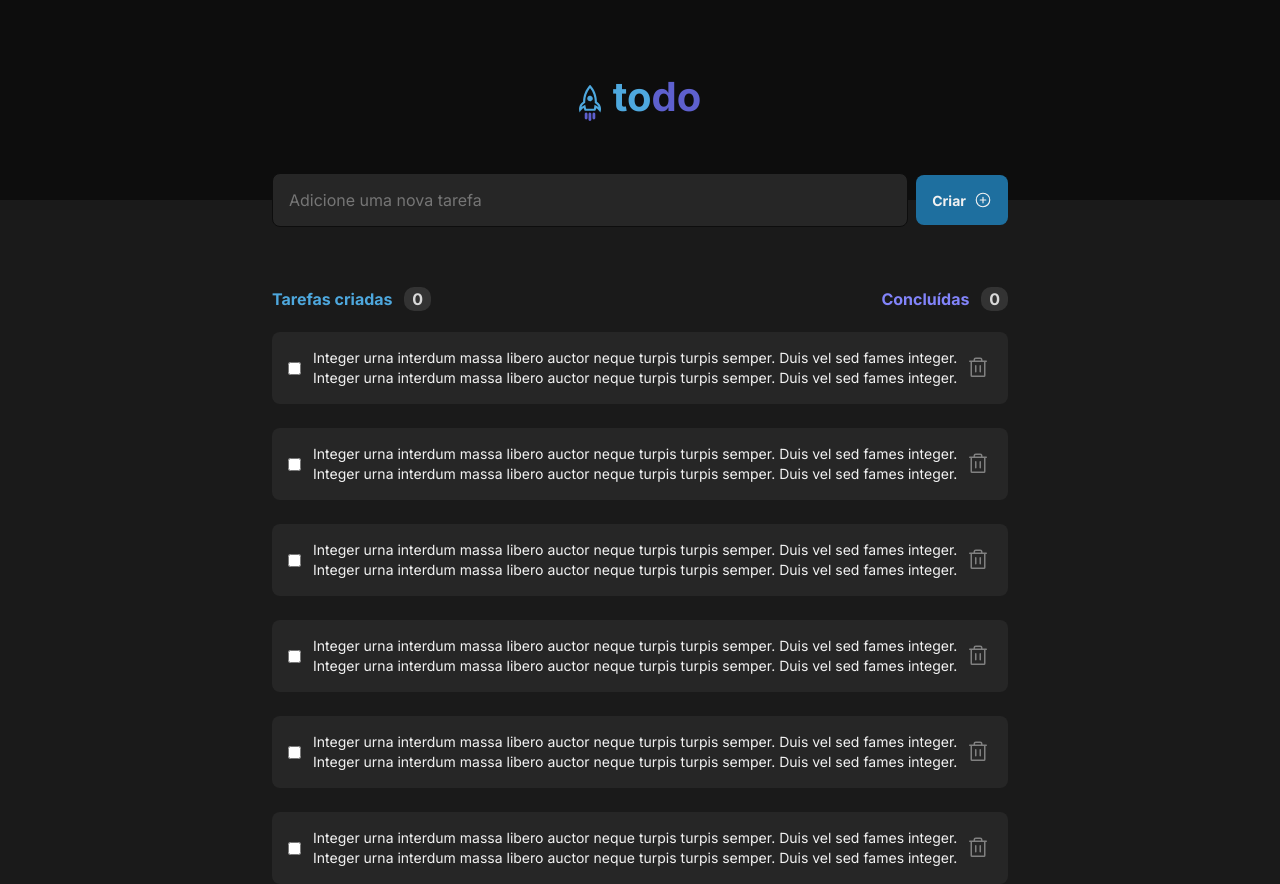
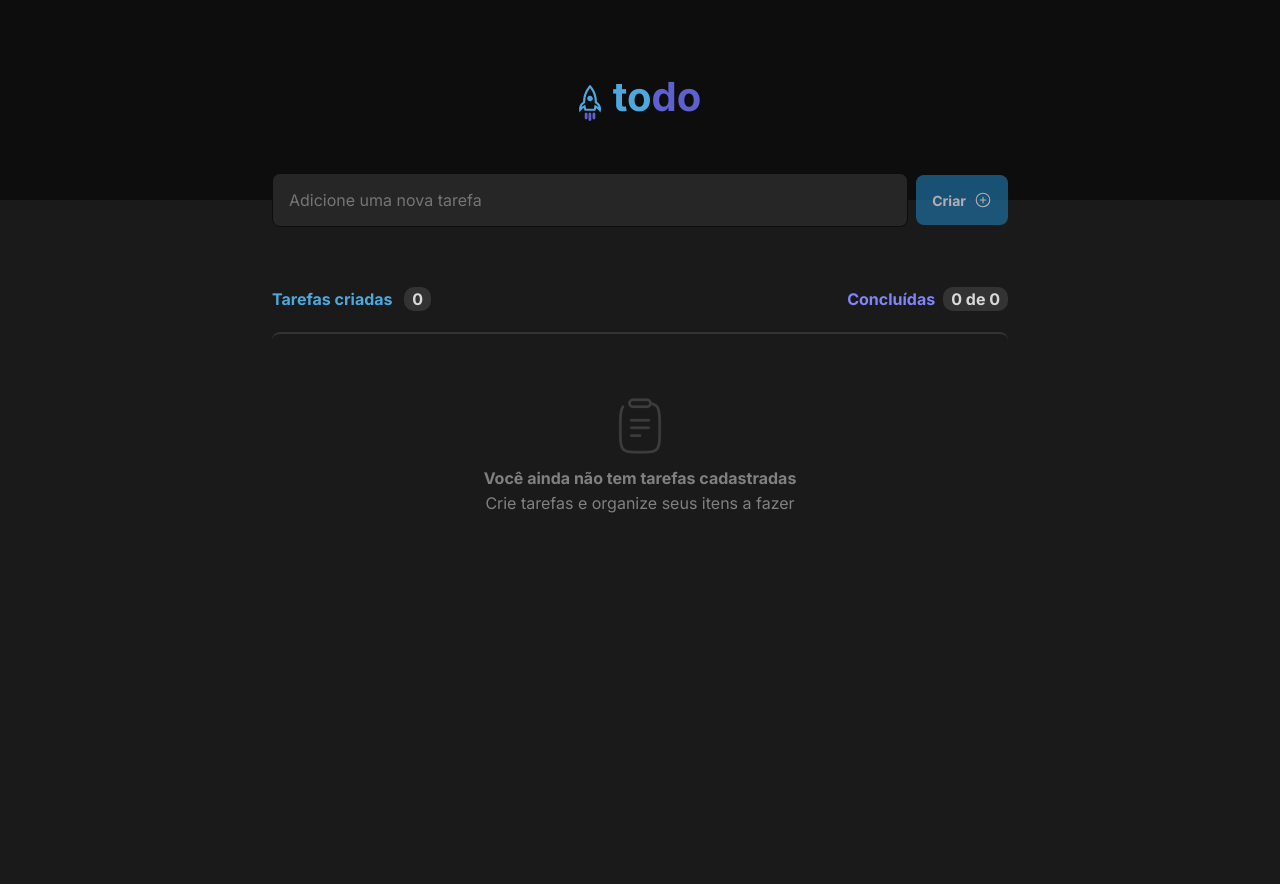
Before and after one commit to paulobrun0/Todo_List, a React (Vite) app: page / in a window 1280 px wide. After the commit the page ends 800 px from the top, so only its background shows below. Built offline with nearby package versions, Linux system fonts and the light colour scheme.

Commit message:
Adicionando Wallpapper

```diff
--- a/src/assets/components/NewTask.jsx
+++ b/src/assets/components/NewTask.jsx
@@ -1,34 +1,85 @@
 import styles from "./Newtask.module.css";
 import { PlusCircle } from "@phosphor-icons/react";
 import { Task } from "./Task";
+import { v4 as uuidv4 } from "uuid";
+import { useState } from "react";
+import { TaskEmpty } from "./TaskEmpty";
 
 export const NewTask = () => {
+  const [tasks, setTasks] = useState([]);
+  const [newTask, setNewTask] = useState("");
+
+  const handleAddTask = (e) => {
+    e.preventDefault();
+    const newTaskContent = { id: uuidv4(), content: newTask, done: false };
+    setTasks([...tasks, newTaskContent]);
+    setNewTask("");
+  };
+
+  const onDeleteTask = (id) => {
+    const deleteTask = tasks.filter((task) => task.id !== id);
+    setTasks(deleteTask);
+  };
+
+  const taskIsComplete = (id) => {
+    const updatedTasks = tasks.map((task) =>
+      task.id === id ? { ...task, done: !task.done } : task
+    );
+    setTasks(updatedTasks);
+  };
+
+  const completedTasks = tasks.filter((task) => task.done);
+  const completedTaskCount = completedTasks.length;
+
+  const handleNewTaskInvalid = (e) => {
+    e.target.setCustomValidity("Esse campo é obrigatório");
+  };
+
+  const isNewTaskEmpty = newTask.length === 0;
+
   return (
     <div className={styles.taskContainer}>
-      <form className={styles.form}>
+      <form onSubmit={handleAddTask} className={styles.form}>
         <input
           className={styles.inputTask}
           type="text"
           placeholder="Adicione uma nova tarefa"
+          value={newTask}
+          onChange={(e) => setNewTask(e.target.value)}
+          onInvalid={handleNewTaskInvalid}
+          required
         />
-        <button className={styles.btnCreate}>
+        <button className={styles.btnCreate} disabled={isNewTaskEmpty}>
           Criar <PlusCircle size={18} />
         </button>
       </form>
       <div className={styles.headerTast}>
         <p className={styles.tasks}>
-          Tarefas criadas <span>0</span>
+          Tarefas criadas <span>{tasks.length}</span>
         </p>
         <p className={styles.taskDone}>
-          Concluídas <span>0</span>
+          Concluídas
+          <span>
+            {completedTaskCount} de {tasks.length}
+          </span>
         </p>
       </div>
-      <Task />
-      <Task />
-      <Task />
-      <Task />
-      <Task />
-      <Task />
+      <div className={styles.tasks}>
+        {tasks.length ? (
+          tasks.map((task) => (
+            <Task
+              key={task.id}
+              id={task.id}
+              done={task.done}
+              content={task.content}
+              onDeleteTask={onDeleteTask}
+              taskIsComplete={taskIsComplete}
+            />
+          ))
+        ) : (
+          <TaskEmpty />
+        )}
+      </div>
     </div>
   );
 };
--- a/src/assets/components/NewTask.module.css
+++ b/src/assets/components/NewTask.module.css
@@ -42,12 +42,17 @@
     transition: background-color .5s;
 }
 
-.form button:hover {
+.form .btnCreate:disabled {
+    opacity: 0.7;
+    cursor: not-allowed;
+}
+
+.form .btnCreate:hover {
     background: var(--blue);
     outline: none;
 }
 
-.form button:focus {
+.form .btnCreate:focus {
     border: none;
     outline: solid var(--purple-dark);
 }
--- a/src/assets/components/Task.jsx
+++ b/src/assets/components/Task.jsx
@@ -3,36 +3,36 @@ import styles from "./Task.module.css";
 import { Trash } from "@phosphor-icons/react";
 import { useState } from "react";
 
-export const Task = () => {
+// eslint-disable-next-line react/prop-types
+export const Task = ({ content, onDeleteTask, id, taskIsComplete }) => {
   const [isChecked, setIsChecked] = useState(false);
 
   const handleCheckboxChange = (e) => {
     setIsChecked(e.target.checked);
+    taskIsComplete(id);
+  };
+
+  const handleDeleteTask = () => {
+    onDeleteTask(id);
   };
 
   return (
     <div className={styles.formTask}>
+      <label className={styles.checkboxContainer}>
         <input
           className={styles.checkbox}
           type="checkbox"
           checked={isChecked}
           onChange={handleCheckboxChange}
         />
+        <span className={styles.checkboxCheckmark}></span>
+      </label>
       {isChecked ? (
-        <p className={styles.complete}>
-          Integer urna interdum massa libero auctor neque turpis turpis semper.
-          Duis vel sed fames integer. Integer urna interdum massa libero auctor
-          neque turpis turpis semper. Duis vel sed fames integer.
-        </p>
+        <p className={styles.complete}>{content}</p>
       ) : (
-        <p className={styles.incomplete}>
-          Integer urna interdum massa libero auctor neque turpis turpis semper.
-          Duis vel sed fames integer. Integer urna interdum massa libero auctor
-          neque turpis turpis semper. Duis vel sed fames integer.
-        </p>
+        <p className={styles.incomplete}>{content}</p>
       )}
-
-      <button>
+      <button onClick={handleDeleteTask}>
         <Trash size={24} />
       </button>
     </div>
--- a/src/assets/components/Task.module.css
+++ b/src/assets/components/Task.module.css
@@ -5,50 +5,76 @@
     background: var(--gray-500);
     padding: 1rem;
     border-radius: .5rem;
+    justify-content: space-between;
 }
 
-.formTask .checkbox {
-    /* display: block; */
-    /* width: .9263rem;
-    height: .9263rem;
-    border: 2px solid var(--blue);
-    border-radius: 8px;
+.checkboxContainer {
+    display: inline-block;
+    position: relative;
     cursor: pointer;
-    background-color: #10212A; */
+    padding-left: 35px;
+    margin-bottom: 12px;
 
-    /* removing default appearance */
-    /* -webkit-appearance: none;
-    appearance: none;
-    /* creating a custom design */
-    /* width: 1.6em;
-    height: 1.6em;
-    border-radius: 0.15em;
-    margin-right: 0.5em;
-    border: 0.15em solid #007a7e;
-    outline: none;
-    */
-    cursor: pointer;
-    margin-right: 12px;
 }
 
-/* .formTask .checkbox::before {
-    content: "2714";
-    font-size: 1.5em;
-    color: #fff;
+.checkboxContainer input {
     position: absolute;
-    right: 1px;
-    top: -5px;
-} */
+    opacity: 0;
+    cursor: pointer;
+}
 
-/* .formTask input[type="checkbox"]:hover {
-    border: 2px solid var(--blue-dark);
-} */
+.checkboxCheckmark {
+    position: absolute;
+    top: -6px;
+    left: 0;
+    height: 1.5rem;
+    width: 1.5rem;
+    border: 2px solid #4EA8DE;
+    border-radius: 50%;
+}
 
+.checkboxContainer:hover input~.checkboxCheckmark {
+    background-color: #10212A;
+    border: 2px solid #1E6F9F;
+
+}
+
+.checkboxContainer input:checked~.checkboxCheckmark {
+    background-color: #5658BB;
+    transition: background-color .5s;
+    border: #5658BB;
+}
+
+.checkboxCheckmark:after {
+    content: "";
+    position: absolute;
+    display: none;
+}
+
+.checkboxContainer input:checked~.checkboxCheckmark:after {
+    display: block;
+}
+
+.checkboxContainer .checkboxCheckmark:after {
+    left: 9px;
+    top: 5px;
+    width: 5px;
+    height: 10px;
+    border: solid #fff;
+    border-width: 0 2px 2px 0;
+    transform: rotate(45deg);
+}
+
+.checkboxContainer:hover input:checked~.checkboxCheckmark {
+    transition: background-color .5s;
+    background-color: var(--purple);
+}
 
 .formTask .incomplete {
     color: var(--gray-100);
     font-size: 14px;
     line-height: 20px;
+    flex: 1;
 }
 
 .formTask .complete {
@@ -56,6 +82,7 @@
     color: var(--gray-100);
     font-size: 14px;
     line-height: 20px;
+    flex: 1;
 }
 
 .formTask button {
@@ -76,10 +103,9 @@
 .formTask button:hover {
     color: var(--danger);
     background: var(--gray-400);
-
+    cursor: pointer;
 }
 
 .formTask button svg {
     margin: 2px;
-    ;
 }
--- /dev/null
+++ b/src/assets/components/TaskEmpty.jsx
@@ -0,0 +1,11 @@
+import clipboard from "../../assets/clipboard.svg";
+import styles from "./TaskEmpty.module.css";
+export const TaskEmpty = () => {
+  return (
+    <div className={styles.taskEmpty}>
+      <img src={clipboard} alt="" />
+      <p>Você ainda não tem tarefas cadastradas</p>
+      <span>Crie tarefas e organize seus itens a fazer</span>
+    </div>
+  );
+};
--- /dev/null
+++ b/src/assets/components/TaskEmpty.module.css
@@ -0,0 +1,24 @@
+.taskEmpty {
+    display: flex;
+    align-items: center;
+    flex-direction: column;
+    margin-top: 1.5rem;
+    border-top: 2px solid var(--gray-400);
+    border-radius: 8px;
+}
+
+.taskEmpty {
+    padding-top: 4rem;
+}
+
+.taskEmpty p {
+    margin-top: 1rem;
+    font-weight: bold;
+    color: var(--gray-300);
+}
+
+.taskEmpty span {
+    margin-top: .5rem;
+    font-weight: normal;
+    color: var(--gray-300);
+}
```
Also changed, not shown: wallpaper.png (added). Lines whose indentation alone changed are shown as unchanged.
